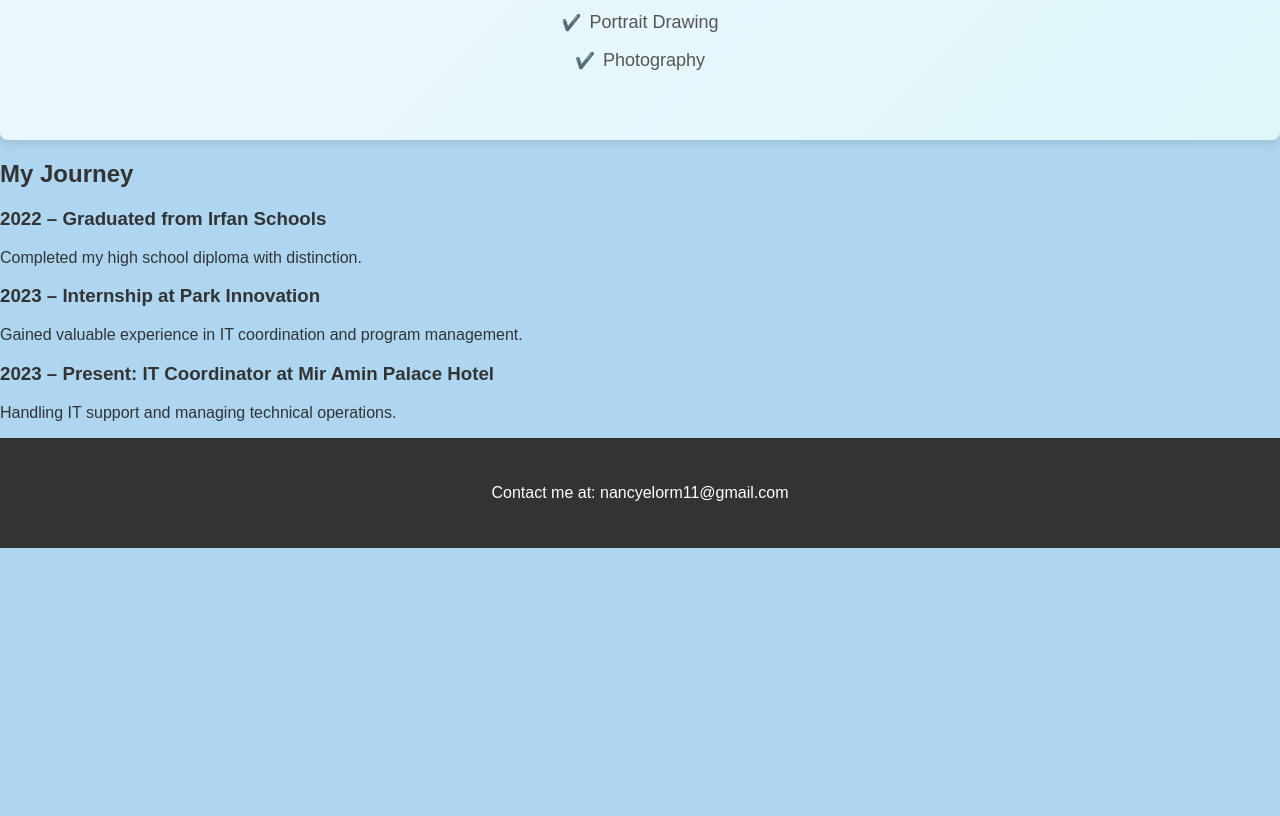
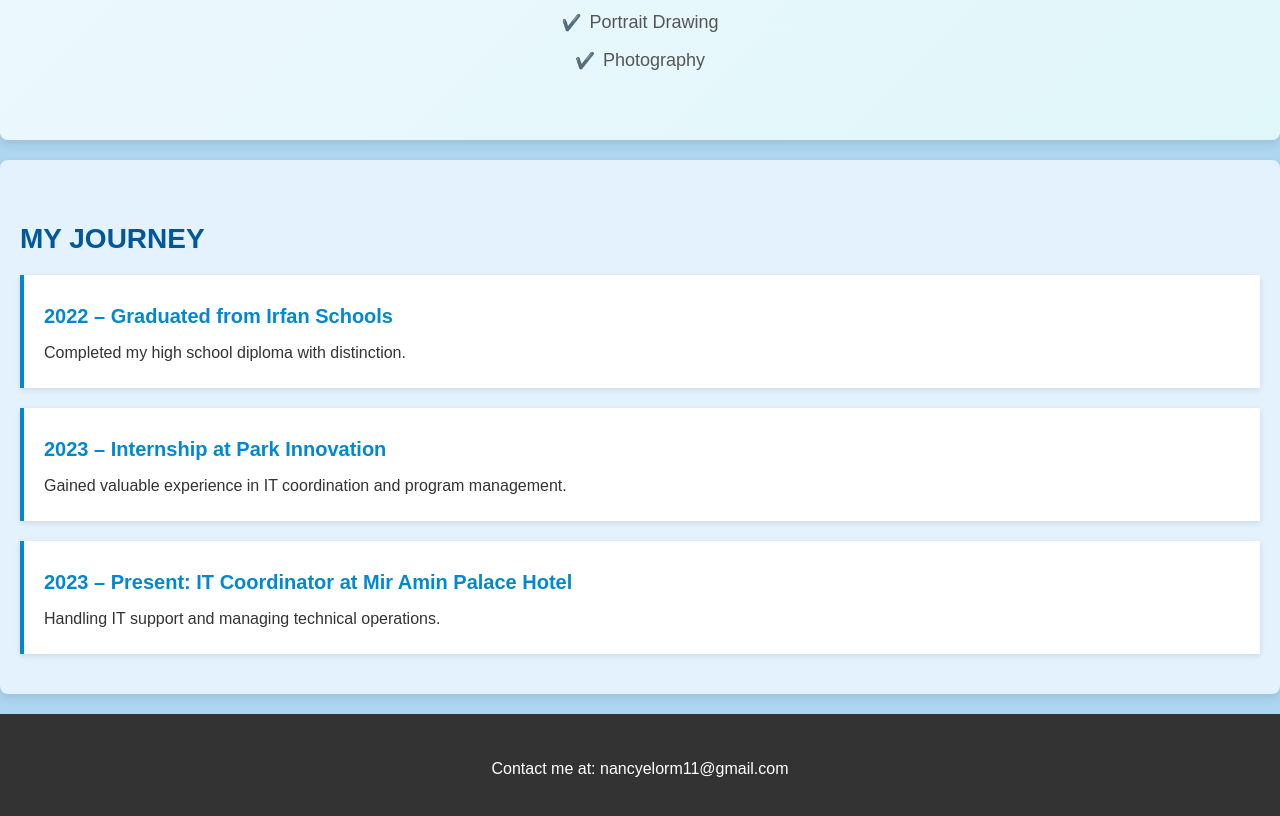
Before and after one commit to 22nancy-pixel/my-portfolio, a plain HTML site: page index.html in a window 1280 px wide. Shown: the part 2511-3327 px from the top of the page. Before the commit the page ends 3059 px from the top, so only its background shows below. Drawn offline with Linux system fonts and the light colour scheme.

Commit message:
Update styles.css

```diff
--- a/css/styles.css
+++ b/css/styles.css
@@ -205,42 +205,40 @@ header nav ul li a:hover {
 }
 
 
-/* Projects Section */
-#projects {
-    padding: 60px 30px;
-    background-color: #fff;
+#journey {
+    padding: 40px 20px;
+    background: #e3f2fd;
+    border-radius: 8px;
+    margin: 20px 0;
+    box-shadow: 0 4px 10px rgba(0, 0, 0, 0.1);
 }
 
-#projects h2 {
-    text-align: center;
-    font-size: 2.5em;
+#journey h2 {
+    font-size: 28px;
+    color: #01579b;
     margin-bottom: 20px;
-    color: #2575fc;
+    text-transform: uppercase;
 }
 
-.project {
-    background-color: #f8f8f8;
-    padding: 20px;
-    margin: 15px 0;
-    border-radius: 10px;
-    box-shadow: 0 4px 15px rgba(0, 0, 0, 0.1);
-    transition: transform 0.3s ease;
+.timeline {
+    display: flex;
+    flex-direction: column;
+    gap: 20px;
 }
 
-.project:hover {
-    transform: scale(1.05);
+.event {
+    padding: 10px 20px;
+    background: #ffffff;
+    border-left: 4px solid #0288d1;
+    box-shadow: 0 2px 6px rgba(0, 0, 0, 0.1);
 }
 
-.project h3 {
-    font-size: 2em;
-    color: #ff6f61;
+.event h3 {
+    font-size: 20px;
+    color: #0288d1;
+    margin-bottom: 5px;
 }
 
-.project p {
-    font-size: 1.2em;
-    color: #333;
-    line-height: 1.6;
-}
 
 /* Footer Section */
 footer {
```
